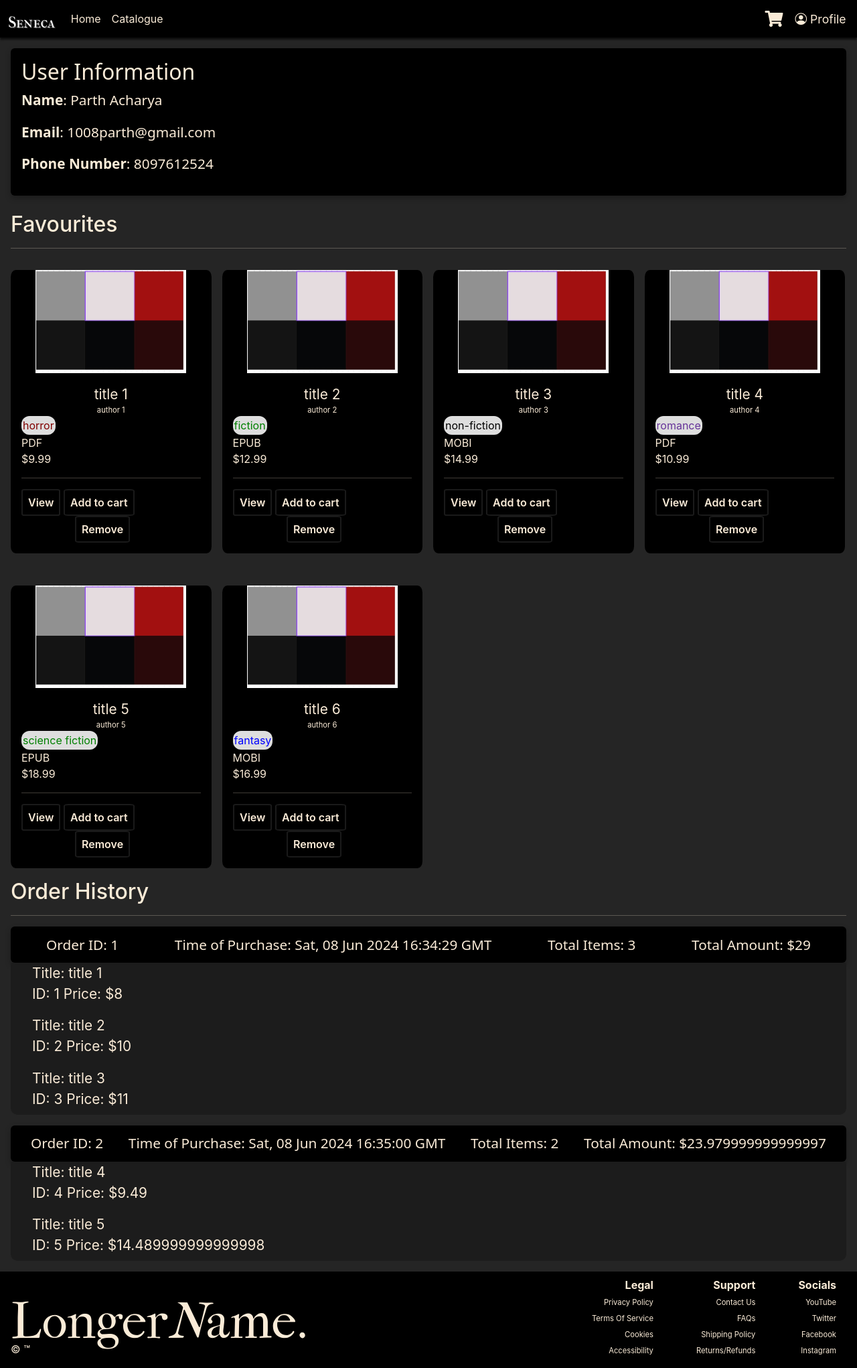
After one commit to parthacharyaaaaa/Seneca, a Flask app: page /dashboard in a window 1280 px wide. The commit adds this page. Shown: the whole page at 67% size. Run offline with Flask 3, Linux system fonts and the light colour scheme; a user stored in the database is signed in.

Commit message:
Add dashboard

```diff
--- a/app.py
+++ b/app.py
@@ -37,7 +37,7 @@ class User(UserMixin, db.Model):
     last_seen = db.Column(db.DateTime, nullable = False, default = datetime.now())
 
     cart = db.Column(JSON, nullable = False, default = {})
-    favourites = db.Column(JSON, nullable = True, default= {})
+    favourites = db.Column(JSON, nullable = True, default= [])
 
     def __init__(self, fname, lname, age, phone, email, password) -> None:
         self.first_name = fname
@@ -51,6 +51,15 @@ class User(UserMixin, db.Model):
 
     def __repr__(self):
         return f'<User {self.email_id}>'
+
+    def to_dict(self):
+        return{
+        "first_name" : self.first_name,
+        "last_name" : self.last_name,
+        "phone_number" : self.phone_number,
+        "email_id" : self.email_id,
+        "time_created" : self.time_created
+        }
 
     def getItemsTotal(self) -> float:
         print("Calulating bill total: backend")
@@ -117,7 +126,8 @@ class Product(db.Model):
             'file_format' : self.file_format,
             'rating': self.rating,
             'cover': url_for('static', filename=self.cover),
-            'genre' : self.genre
+            'genre' : self.genre,
+            'discount' : self.discount
         }
 
 class Order_History(db.Model):
@@ -129,8 +139,9 @@ class Order_History(db.Model):
     receipt_email = db.Column(db.String(256), nullable = True)
     billing_address = db.Column(db.String(256), nullable = False)
     order_type = db.Column(db.String(16), nullable = False, default = 'Personal')
+    order_quantity = db.Column(db.Integer, nullable = False)
 
-    def __init__(self, user, date, status, price, receipt, bill, method):
+    def __init__(self, user, date, status, price, receipt, bill, method, quantity):
         self.user = user
         self.order_time = date
         self.status = status
@@ -138,23 +149,42 @@ class Order_History(db.Model):
         self.receipt_email = receipt
         self.billing_address = bill
         self.order_type = method
+        self.order_quantity = quantity
 
     def __repr__(self) -> str:
         return f"<Order_History {self.id}>"
+
+    def to_dict(self):
+        return {
+            "order_id" : self.id,
+            "order_time" : self.order_time,
+            "order_quantity" : self.order_quantity,
+            "order_type" : self.order_type,
+            "order_price" : self.total_price
+        }
 
 class Order_Item(db.Model):
     id = db.Column(db.Integer, primary_key = True)
     order_id = db.Column(db.Integer, db.ForeignKey('order__history.id'), nullable=False)
     product_id = db.Column(db.Integer, db.ForeignKey('product.id'), nullable=False)
     product_title = db.Column(db.String(128), nullable = False)
+    product_price = db.Column(db.Float, nullable = False)
 
-    def __init__(self, orderID, productID, productTitle):
+    def __init__(self, orderID, productID, productTitle, price):
         self.order_id = orderID
         self.product_id = productID
         self.product_title = productTitle
+        self.product_price = price
 
     def __repr__(self) -> str:
         return f"<Order_Item {self.id}>"
+
+    def to_dict(self):
+        return {
+            "product_id" : self.product_id,
+            "product_title" : self.product_title,
+            "product_price" : self.product_price,
+        }
 
 #Auxillary Functions
 def persistNewCart() -> None:
@@ -507,12 +537,7 @@ def catalogue():
 
 @app.route("/render-products", methods=['POST', 'GET'])
 def render():
-    if request.method == "GET":
-        print("Hairy penis")
-
     products = Product.query.all()
-    # for item in products:
-        # print(item.title, item.price, item.rating, item.cover, item.summary, item.price)
     products_list = [item.to_dict() for item in products]
     return jsonify(products_list)
 
@@ -546,12 +571,12 @@ def processOrder():
         if current_user.is_authenticated:
             print("Processing order: user")
             price = current_user.getItemsTotal()
-            order = Order_History(current_user.id, datetime.now(), "Processed", price, receiptEmail, current_user.email_id, "Standard")
+            order = Order_History(current_user.id, datetime.now(), "Processed", price, receiptEmail, current_user.email_id, "Personal", len(current_user.cart))
             db.session.add(order)
             db.session.commit()
 
             for items in current_user.cart.keys():
-                orderItem = Order_Item(order.id, int(items), current_user.cart[items]['title'])
+                orderItem = Order_Item(order.id, int(items), current_user.cart[items]['title'], current_user.cart[items]['price'] - current_user.cart[items]['discount'])
                 db.session.add(orderItem)
             current_user.cart = {}
             flag_modified(current_user, 'cart')
@@ -630,12 +655,47 @@ def addFav():
         except:
             print("Item not found in db, terminating")
             return jsonify({"alert" : "error in adding item to favourites"})
-        current_user.favourites.update({productID : {"title" : product.title, "author" : product.author, "isbn" : product.isbn, "file format" : product.file_format, "price" : product.price, "discount" : product.discount}})
+        current_user.favourites.append(productID)
 
         flag_modified(current_user, 'favourites')
         db.session.commit()
         return jsonify({"alert" : "Item added"})
 
+@app.route("/dashboard")
+@login_required
+def dashboard():
+    return render_template('dashboard.html', signedIn = current_user.is_authenticated)
+
+@app.route("/get-user-info", methods = ["GET"])
+@login_required
+def getUserInfo():
+    if request.method == "GET":
+        print("Loading dashboard")
+
+        target = User.query.filter_by(id = current_user.id).first()
+        userInfo = target.to_dict()
+        favourites = target.favourites
+        favourites = {}
+        for item in target.favourites:
+            product = Product.query.filter_by(id = int(item)).first()
+            favourites.update({int(item):product.to_dict()})
+        print(favourites)
+
+        orderHolder = {}
+        orderHistory = Order_History.query.filter_by(user = target.id).all()
+        for orders in orderHistory:
+            orderHistoryItems = Order_Item.query.filter_by(order_id = orders.id).all()
+
+            orderHolder[orders.id] = {
+                'order_id': orders.id,
+                'time_of_purchase': orders.order_time,
+                'total_items': orders.order_quantity,
+                'total_amount': orders.total_price,
+                'items': [item.to_dict() for item in orderHistoryItems]
+            }
+        print(orderHolder)
+        return jsonify({"user_info" : userInfo, "order_info" : orderHolder, "fav_info" : favourites})
+
 if __name__ == "__main__":
     with app.app_context():
         db.create_all()
--- a/static/checkout.css
+++ b/static/checkout.css
@@ -32,7 +32,7 @@
     /* border: 2px solid white; */
 }
 
-.product-card {
+.bill-card {
     break-inside: avoid; /* Prevents breaking of columns within a single product card */
     padding: 10px;
     margin: 5px 0;
--- /dev/null
+++ b/static/dashboard.css
@@ -0,0 +1,112 @@
+.wrapper{
+    margin-left: 1rem;
+    margin-right: 1rem;
+}
+
+.user-card{
+    height: fit-content;
+    padding: 1rem;
+    background-color: var(--BGCOLOR-ICONS-1);
+    border-radius: 6px;
+
+    font-size: var(--FSIZE-L);
+
+    box-shadow: rgba(0, 0, 0, 0.25) 0 4px 8px;
+    font-family: system-ui, -apple-system, BlinkMacSystemFont, 'Segoe UI', Roboto, Oxygen, Ubuntu, Cantarell, 'Open Sans', 'Helvetica Neue', sans-serif;
+}
+
+.item-header{
+    display: flex;
+    justify-content: space-around;
+    font-size: var(--FSIZE-L);
+
+    background-color: var(--BGCOLOR-ICONS-1);
+    border-radius: 6px;
+    box-shadow: rgba(0, 0, 0, 0.25) 0 4px 8px;
+    font-family: system-ui, -apple-system, BlinkMacSystemFont, 'Segoe UI', Roboto, Oxygen, Ubuntu, Cantarell, 'Open Sans', 'Helvetica Neue', sans-serif;
+    padding: 0.7rem;
+}
+
+.items-list > li{
+    list-style-type: none;
+}
+
+.order-items{
+    background-color: rgb(28, 28, 28);
+    padding-left: 2rem;
+    border-bottom-left-radius: 10px;
+    border-bottom-right-radius: 10px;
+}
+
+.item-container{
+    flex-direction: column;
+    display: flex;
+    gap: 1rem;
+
+    font-size: var(--FSIZE-L);
+    padding-bottom: 0.5rem;
+}
+
+.favs{
+    display: flex;
+    flex-flow: row wrap;
+    gap: 1rem;
+}
+
+.fav-card{
+    width: 24%;
+    height: fit-content;
+    margin: 1rem 0;
+    background-color: var(--BGCOLOR-ICONS-1);
+    border-radius: 2.5%;
+}
+
+.fav-card .fav-image {
+    display: flex;
+    align-items: center;
+}
+.fav-image img{
+    width: 75%;
+    margin: 0 auto;
+}
+
+.fav-details{
+    padding:1rem;
+}
+.fav-card :is(.fav-title, .fav-author){
+    text-align: center;
+}
+
+.fav-card .fav-title{
+    font-size: var(--FSIZE-L);
+    margin: 0;
+}
+
+.fav-card .fav-author{
+    margin: 0;
+    font-size: var(--FSIZE-S);
+}
+
+.fav-card .fav-genre-rating {
+    display: flex;
+    justify-content: space-between;
+    width: 100%;
+}
+
+.fav-card .fav-genre{
+    display: inline-flex;
+    background-color: rgb(222, 222, 222);
+    border-radius: 12px;
+    padding: 2px;
+}
+.item-header{
+    margin-top: 1rem;
+}
+
+.fav-card .fav-button{
+    margin-left: 5rem;
+}
+
+.fav-card .fav-button:is(:hover, :focus){
+    background-color: maroon;
+}
--- a/static/global.css
+++ b/static/global.css
@@ -16,6 +16,9 @@
     padding: 0;
     margin: 0;
     box-sizing: border-box;
+}
+html body::-webkit-scrollbar {
+    display: none; /* Hide scrollbar for WebKit browsers */
 }
 /* VARIABLES */
 :root{
@@ -74,9 +77,13 @@ html body{
 
     color: var(--TEXT-COLOR-LIGHT);
     font-family: var(--FF-MAIN);
+
+
 }
 html{
     position: relative;
+    scrollbar-width: none; /* Hide scrollbar for Firefox */
+    -ms-overflow-style: none; /* Hide scrollbar for Internet Explorer/Edge */
 }
 /* Navbar */
 .haki-logo{
@@ -235,3 +242,91 @@ footer a:is(:hover, :focus){
   input[type="number"] {
       -moz-appearance: textfield;
   }
+
+/* Product Cards */
+.product-card {
+    width: 28%;
+    height: fit-content;
+    margin: 1rem 0;
+    background-color: var(--BGCOLOR-ICONS-1);
+    border-radius: 2.5%;
+
+    font-family:system-ui, -apple-system, BlinkMacSystemFont, 'Segoe UI', Roboto, Oxygen, Ubuntu, Cantarell, 'Open Sans', 'Helvetica Neue', sans-serif
+}
+
+.product-card:is(:hover, :focus) {
+    box-shadow: rgba(0, 0, 0, 0.25) 0 8px 15px;
+    transform: translateY(-2px);
+}
+
+.product-card .product-image {
+    display: flex;
+    align-items: center;
+}
+
+.product-card .product-image img {
+    width: 75%;
+    margin: 0 auto;
+}
+
+.product-details{
+    padding:1rem;
+}
+.product-card :is(.product-title, .product-author){
+    text-align: center;
+}
+
+.product-card .product-title{
+    font-size: var(--FSIZE-L);
+    margin: 0;
+}
+
+.product-card .product-author{
+    margin: 0;
+    font-size: var(--FSIZE-S);
+}
+
+.product-card .product-genre-rating {
+    display: flex;
+    justify-content: space-between;
+    width: 100%;
+}
+
+.product-card .product-genre{
+    display: inline-flex;
+    background-color: rgb(222, 222, 222);
+    border-radius: 12px;
+    padding: 2px;
+}
+.horror{
+    color: maroon;
+}
+.fiction{
+    color: green;
+}
+.romance{
+    color: rebeccapurple;
+}
+.non-fiction{
+    color: black;
+}
+.fantasy{
+    color: blue;
+}
+
+.product-card .product-rating{
+    display: inline-flex;
+    text-align: right justify;
+}
+
+.filter hr{
+    margin: 0;
+}
+
+.product-card .fav-button{
+    margin-left: 5rem;
+}
+.product-card-buttons{
+    display: flex;
+    flex-flow: row nowrap;
+}
--- a/static/scripts/billGenerator.js
+++ b/static/scripts/billGenerator.js
@@ -27,7 +27,7 @@ function displayContent(products) {
     let total = 0.0;
     products.forEach(product => {
         const productCard = document.createElement('div');
-        productCard.classList.add('product-card');
+        productCard.classList.add('bill-card');
         let rating = parseFloat(product.rating).toFixed(1)
         // You can customize the HTML structure for your product card here
         productCard.innerHTML = `
--- /dev/null
+++ b/static/scripts/dashboard.js
@@ -0,0 +1,102 @@
+document.addEventListener("DOMContentLoaded", function (event) {
+    console.log("Loading dashboard")
+
+    fetch("/get-user-info", {
+        method: "GET",
+        headers: {
+            "Accept": "application/json"
+        }
+    })
+        .then(response => response.json())
+        .then(data => {
+            console.log(data.user_info)
+            renderDashboard(data)
+        })
+        .catch(error => console.log("Error: ", error))
+})
+
+function renderDashboard(data) {
+    renderUserInfo(data.user_info);
+    renderFavourites(data.fav_info);
+    renderOrders(data.order_info);
+}
+
+function renderUserInfo(userInfo) {
+    const userCard = document.querySelector('.user-card');
+    userCard.innerHTML = `
+        <h2>User Information</h2>
+        <p><b>Name</b>: ${userInfo.first_name + ' ' + userInfo.last_name}</p>
+        <p><b>Email</b>: ${userInfo.email_id}</p>
+        <p><b>Phone Number</b>: ${userInfo.phone_number}</p>
+
+    `;
+}
+
+function renderFavourites(favInfo) {
+    const favsContainer = document.querySelector('.favs');
+    if (Object.keys(favInfo).length === 0) {
+        favsContainer.innerHTML = `
+        <div class='message' id='empty-fav'>
+            Playing hard to get?
+        </div>`;
+    }
+    else {
+        console.log(favInfo)
+        for (const productId in favInfo) {
+            if (favInfo.hasOwnProperty(productId)) {
+                const favItem = document.createElement('div');
+                favItem.classList.add('fav-card');
+                favItem.innerHTML = `
+            <div class="fav-image">
+                <img src="${favInfo[productId].cover}" alt="${favInfo[productId].title}"/>
+            </div>
+            <div class="fav-details">
+                <section class='fav-title'>${favInfo[productId].title}</section>
+                <section class='fav-author'>${favInfo[productId].author}</section>
+                <div class="fav-genre-rating">
+                    <section class='fav-genre ${favInfo[productId].genre['category']}'>${favInfo[productId].genre['category']}</section>
+                </div>
+                <section class='fav-file'>${favInfo[productId].file_format}</section>
+                <section class='fav-price'>$${favInfo[productId].price}</section>
+                <hr>
+                <div class='fav-card-buttons'>
+                <button class='view-button card-button' type='button' onclick='location.href = "/products/view/id=${favInfo[productId].id}"'>View</button>
+                <button class='cart-button card-button' type='button' onclick='addToCart(${favInfo[productId].id})'>Add to cart</button>
+                <button class='fav-button card-button' type='button' id='${favInfo[productId].id}'>Remove</button>
+                </div>
+            </div>
+        `;
+                favsContainer.appendChild(favItem);
+            };
+        }
+    }
+}
+function renderOrders(orderInfo) {
+    console.log("Order Info: ", orderInfo)
+    const ordersContainer = document.querySelector('.orders-container');
+    ordersContainer.innerHTML = '<h2>Order History</h2> <hr>';
+    for (const [orderId, orderDetails] of Object.entries(orderInfo)) {
+        const orderCard = document.createElement('div');
+        orderCard.classList.add('order-card');
+        orderCard.innerHTML = `
+        <div class = "item-header">
+            <span>Order ID: ${orderDetails.order_id}</span>
+            <span>Time of Purchase: ${orderDetails.time_of_purchase}</span>
+            <span>Total Items: ${orderDetails.total_items}</span>
+            <span>Total Amount: $${orderDetails.total_amount}</span>
+        </div>
+        <div class="order-items">
+            <div class = "item-container">
+                ${orderDetails.items.map(item => `
+                    <div class='item'>
+                        <span>Title: ${item.product_title}</span><br>
+                        <span>ID: ${item.product_id}</span>
+                        <span>Price: $${item.product_price}</span>
+                    </div>
+                `).join('')}
+                </div>
+            </div>
+        `;
+        ordersContainer.appendChild(orderCard);
+    }
+}
--- a/templates/baseTemplate.html
+++ b/templates/baseTemplate.html
@@ -36,10 +36,7 @@
                         <a class="nav-link active" aria-current="page" href="{{url_for('home')}}">Home</a>
                     </li>
                     <li class="nav-item">
-                        <a class="nav-link" href="#">Catalogue</a>
-                    </li>
-                    <li class="nav-item">
-                        <a class="nav-link disabled" aria-disabled="true">Disabled</a>
+                        <a class="nav-link" href="{{url_for('catalogue')}}">Catalogue</a>
                     </li>
                 </ul>
                 <!-- Profile Icon -->
@@ -49,7 +46,7 @@
                     </li>
                     {% if signedIn %}
                     <li class="nav-item">
-                        <a class="nav-link icon" href="#"><i class="bi bi-person-circle"></i> Profile</a>
+                        <a class="nav-link icon" href="{{url_for('dashboard')}}"><i class="bi bi-person-circle"></i> Profile</a>
                     </li>
                     {% else %}
                     <li class="nav-item">
--- /dev/null
+++ b/templates/dashboard.html
@@ -0,0 +1,21 @@
+{% extends 'baseTemplate.html' %}
+{% block title %} Dashboard {% endblock %}
+{% block additionalDependencies %}
+<link rel="stylesheet" type="text/css" href="{{url_for('static', filename='dashboard.css')}}" />
+{% endblock %}
+
+{% block content %}
+<div class="wrapper">
+
+    <div class="user-card"></div><br>
+    <h2>Favourites</h2>
+    <hr>
+    <div class="favs">
+    </div>
+    <div class="orders-container"></div>
+    <div class="cart"></div>
+</div>
+
+
+<script type="text/javascript" src="{{url_for('static', filename='scripts/dashboard.js')}}"></script>
+{% endblock %}
```
Also changed, not shown: static/catalogue.css (+0 -86 lines), instance/test1.db.
